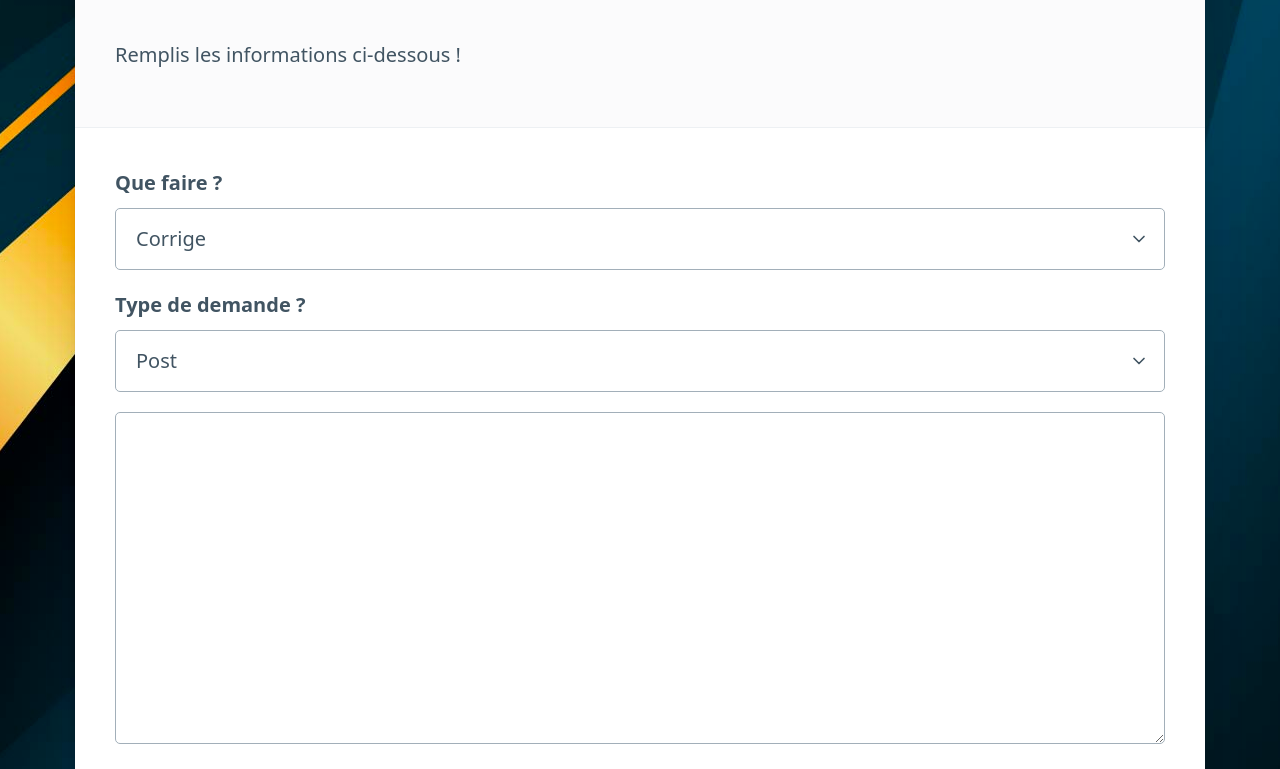
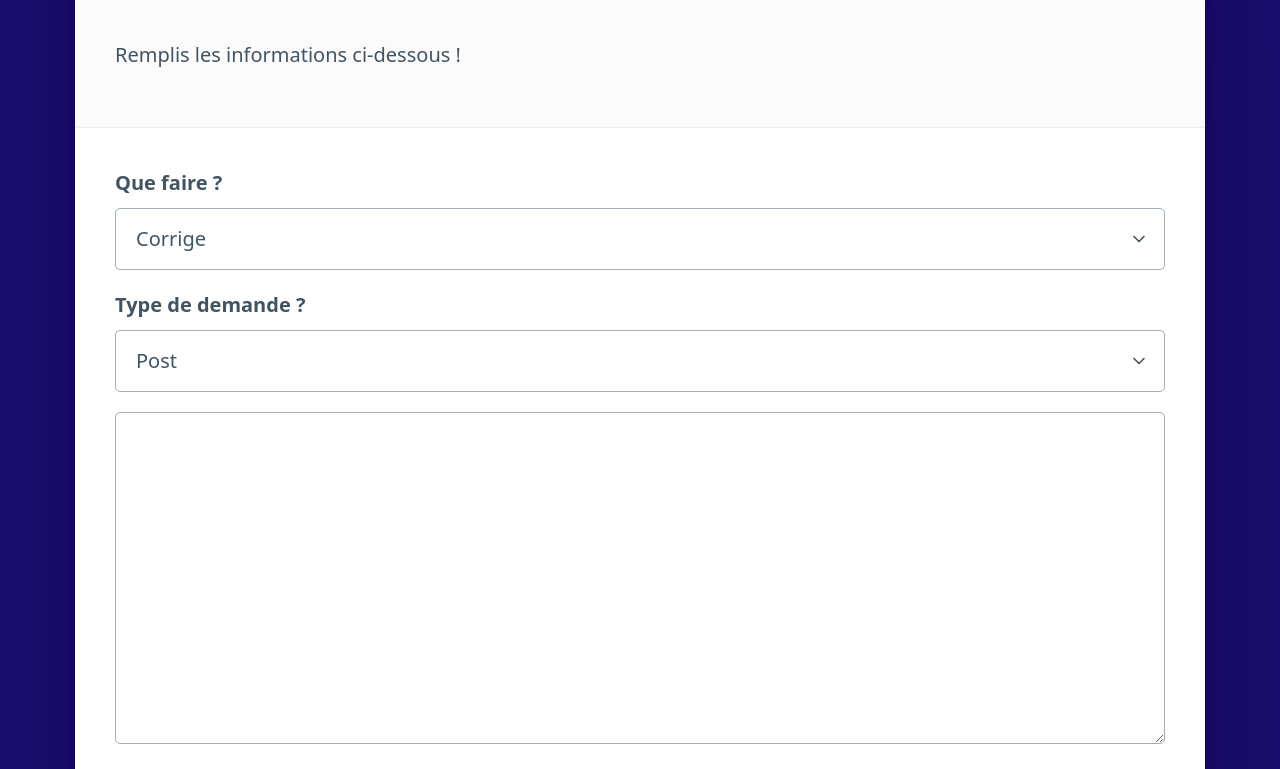
Before and after one commit to KrisCryptoSavoie/generateur-de-post, a website built with Vite: page index.html in a window 1280 px wide. Shown: the part 131-900 px from the top of the page. Built offline with nearby package versions, Linux system fonts and the light colour scheme; no server answers.

Commit message:
styles.css

```diff
--- a/styles.css
+++ b/styles.css
@@ -2,7 +2,7 @@
 html,
 
 body {
-  background-image: url('backgroundapp.jpg');
+  background-color: #1a0c6a;
   background-position: center;
   background-repeat: repeat;
   color: rgb(255, 255, 255);
```
